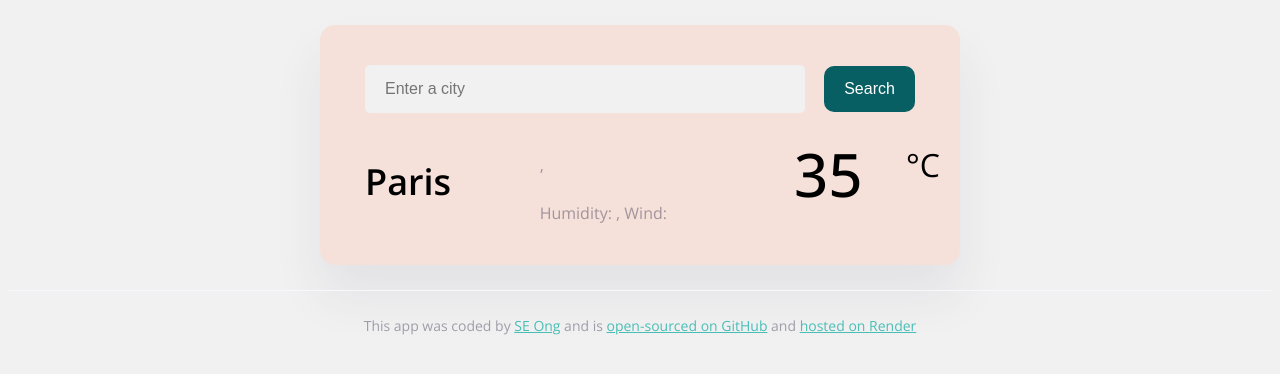
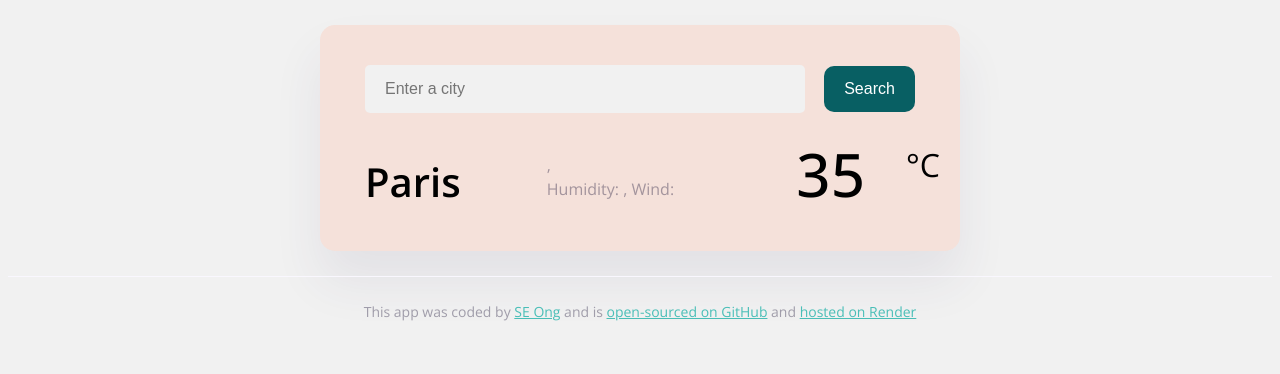
Before and after one commit to suaneeong/weather-app, a plain HTML site: page index.html in a window 1280 px wide. Drawn offline with nearby package versions, Linux system fonts and the light colour scheme; no server answers.

Commit message:
Updated css html js

```diff
--- a/styles.css
+++ b/styles.css
@@ -50,7 +50,7 @@ header {
 }
 
 h1 {
-  font-size: 36px;
+  font-size: 40px;
 }
 p {
   color: rgba(39, 33, 66, 0.4);
```
Also changed, not shown: index.html (+0 -1 lines).
